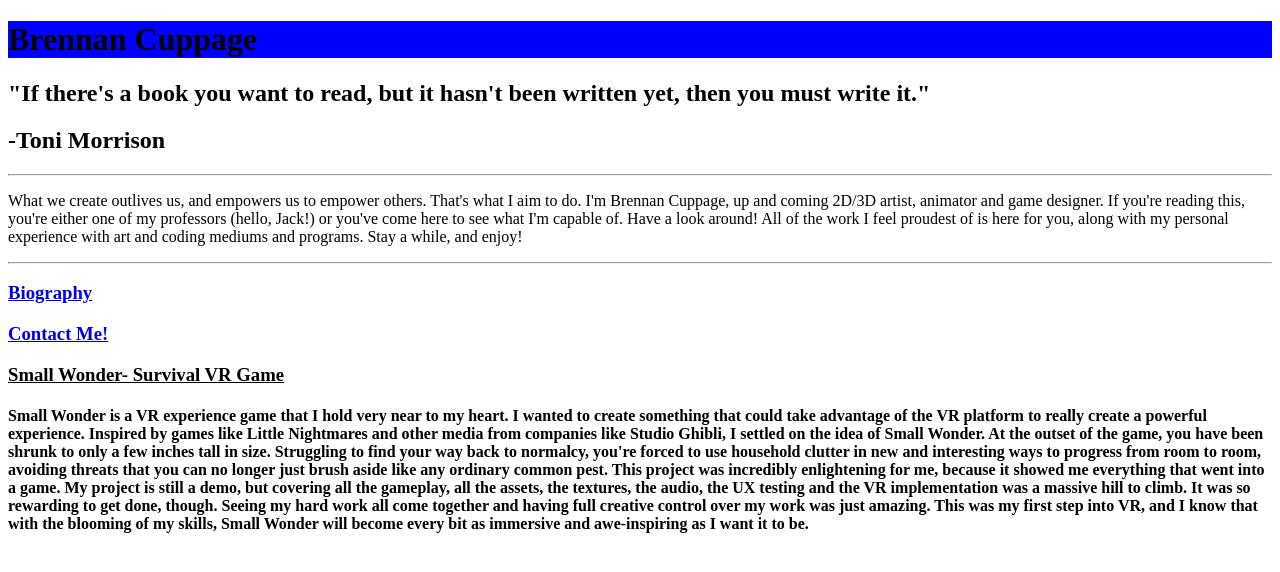
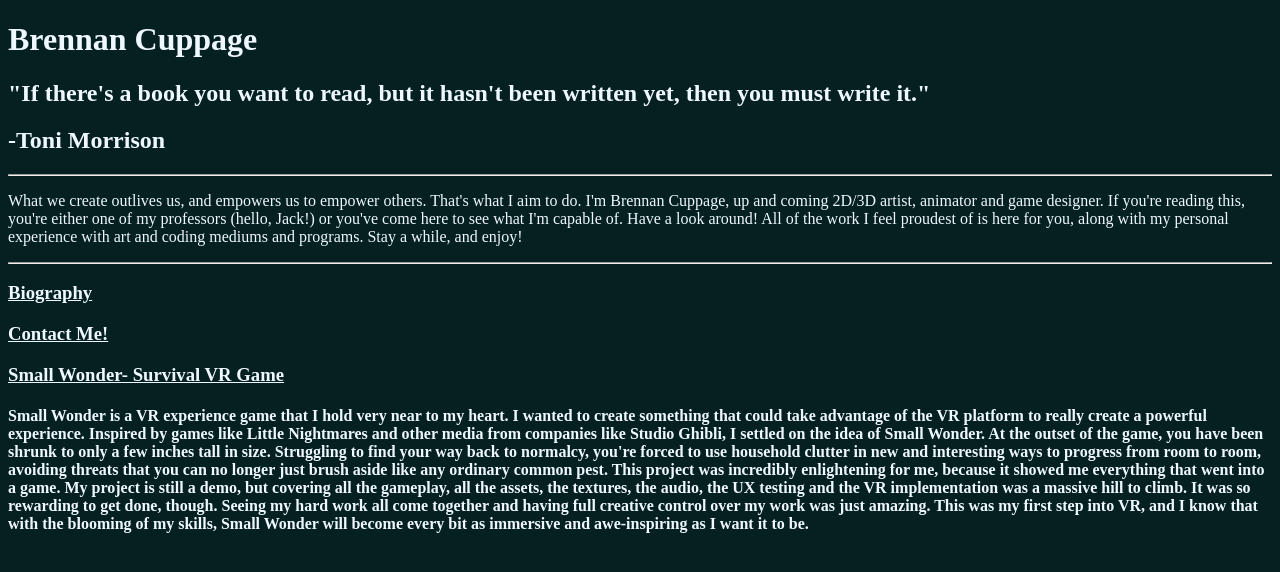
Before and after one commit to BrennanCuppage/Brennan-Cuppage-Portfolio-Website, a plain HTML site: page index.html in a window 1280 px wide. Drawn offline with Linux system fonts and the light colour scheme.

Commit message:
Update style.css

```diff
--- a/style.css
+++ b/style.css
@@ -1,5 +1,14 @@
+body{
+    background-color: rgb(4, 32, 32);
+    color:aliceblue;
+}
+
+a{
+    color: aliceblue;
+}
+
 h1{
-    background-color: blue;
+    font-weight: bold;
 }
 .underline{
     text-decoration: underline;
```
